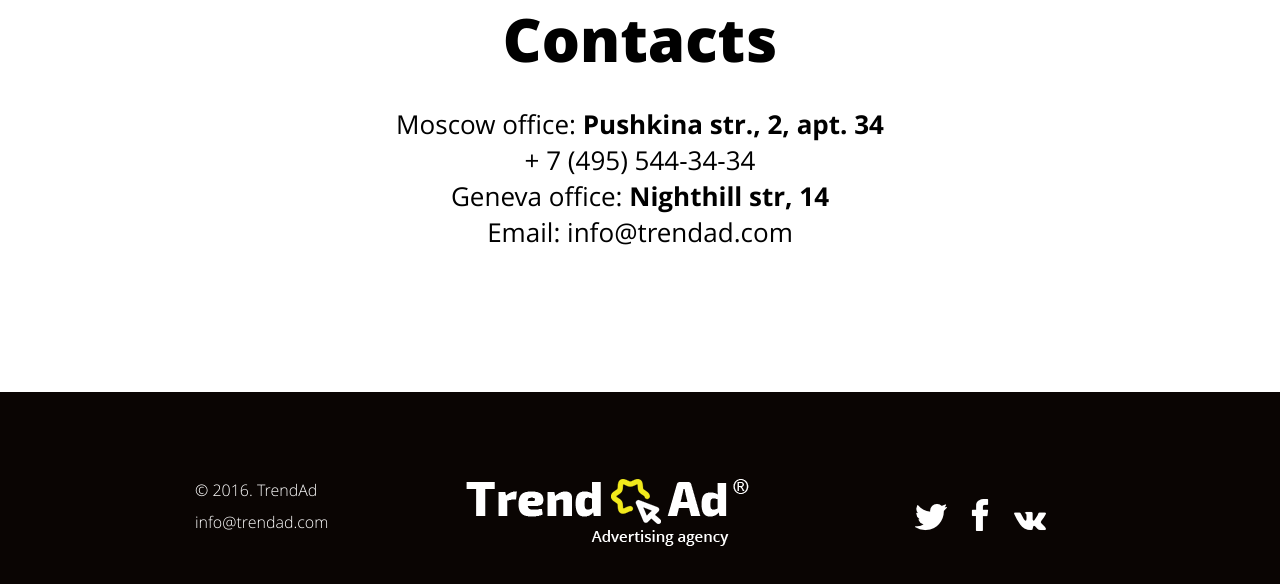
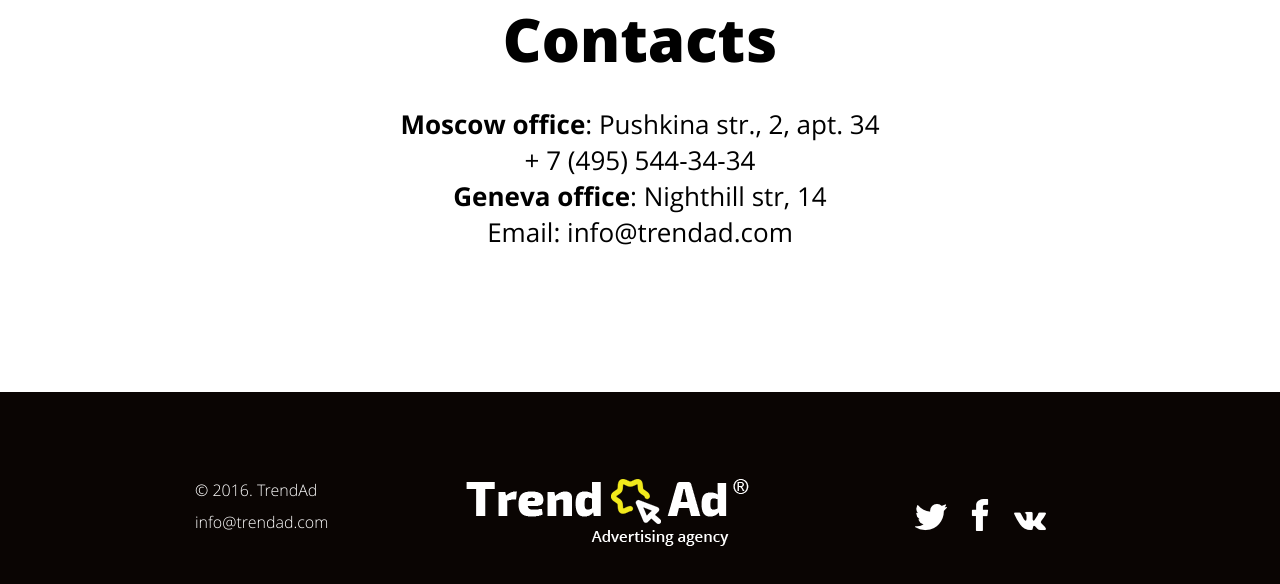
Before and after one commit to Zender85/rekl, a plain HTML site: page index.html in a window 1280 px wide. Shown: the part 2513-3097 px from the top of the page. Drawn offline with Linux system fonts and the light colour scheme.

Commit message:
Update index.html

```diff
--- a/index.html
+++ b/index.html
@@ -118,9 +118,9 @@
 	<div class="contacts">
 		<div class="content">
 			<div class="contacts_title" id="contacts">Contacts</div>
-			<p>Moscow office: <b>Pushkina str., 2, apt. 34</b><br>
+			<p><b>Moscow office</b>: Pushkina str., 2, apt. 34<br>
 			+ 7 (495) 544-34-34<br>
-			Geneva office: <b>Nighthill str, 14</b><br>
+			<b>Geneva office</b>: Nighthill str, 14<br>
 			Email: info@trendad.com</p>
 		</div>
 	</div>
```
